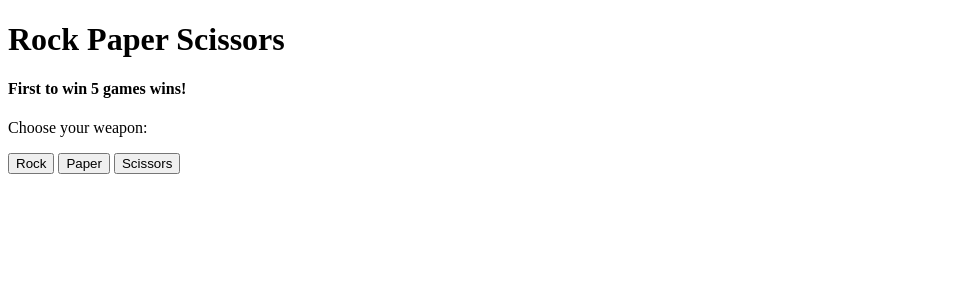
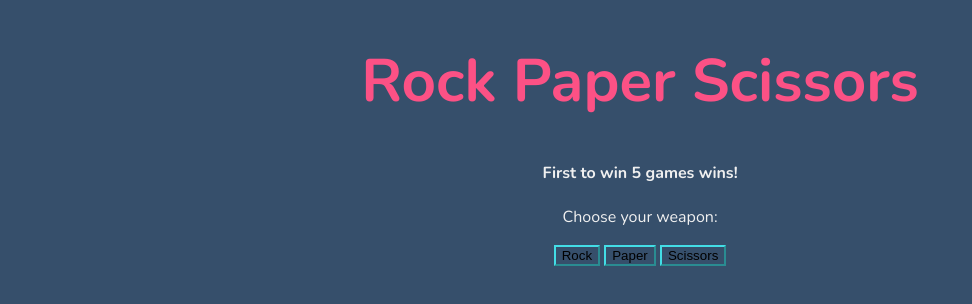
Before and after one commit to Unevenmango35/Rock-Paper-Scissors, a plain HTML site: page index.html in a window 1280 px wide. Shown: the whole page, without its empty margins (0-972 px from the left). Drawn offline with nearby package versions, Linux system fonts and the light colour scheme.

Commit message:
Updated font and colors

```diff
--- a/index.css
+++ b/index.css
@@ -0,0 +1,19 @@
+* {
+    text-align: center;
+    background-color:#364f6b
+}
+
+body {
+    color:#f0f0f0;
+    font-family: 'Nunito', sans-serif;
+}
+
+h1 {
+    color: #fc5185;
+    font-size: 60px;
+}
+
+button {
+    border-color: #43dde6;
+
+}
--- a/index.html
+++ b/index.html
@@ -3,6 +3,7 @@
     <head>
         <meta charset="UTF-8">
         <link rel="stylesheet" type="text/css" href="index.css">
+        <link href="https://fonts.googleapis.com/css2?family=Nunito:wght@400;700&display=swap" rel="stylesheet">
       </head>
 
     <body>
```
